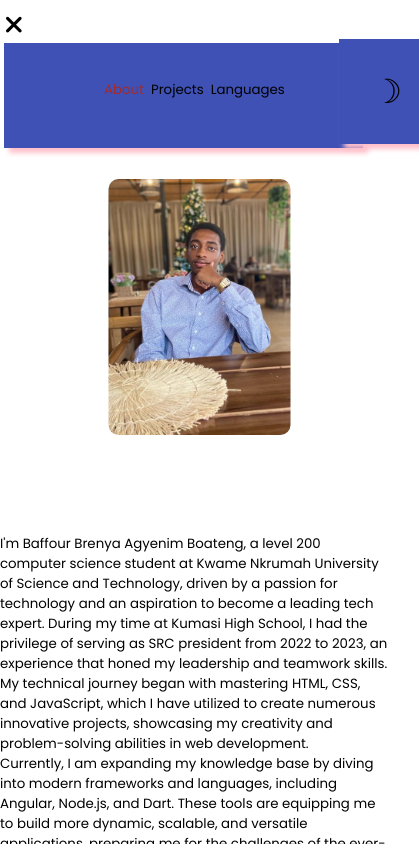
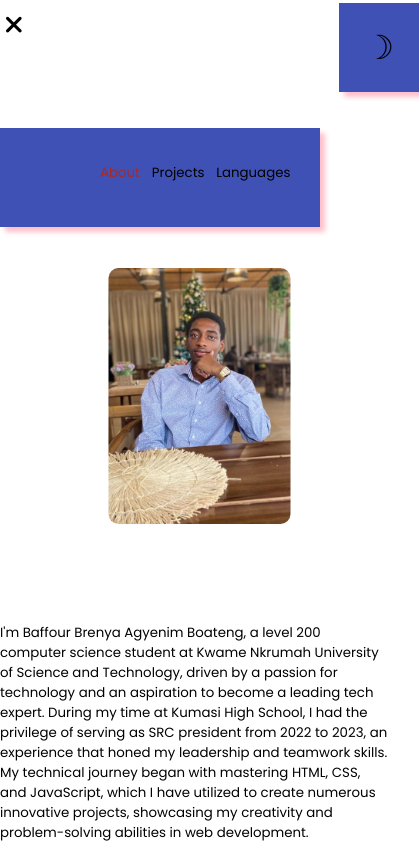
Before and after one commit to uglyboy77/uglyboy-portfolio, a plain HTML site: page index.html in a window 390 px wide. Both pictures are taken after a click on the button 16 px from the left and 25 px from the top of the page. Shown: the top 844 px of the page, 419 px wide, since content can reach past the window. Drawn offline with Linux system fonts and the light colour scheme.

Commit message:
Update style.css

```diff
--- a/style.css
+++ b/style.css
@@ -300,13 +300,15 @@ nav, #toggle{
   box-shadow: 5px 5px 5px pink;
  }
  nav.show{
-  width: 60%;
+  width: 50%;
   padding-left: 100px;
-  margin:4px;
+  display:flex;
+  gap:6px;
  }
   #toggle.show{
     z-index:4;
-    padding:33px;
+    position:relative;
+    top:3px;
  }
     button{
     position: relative;
```
